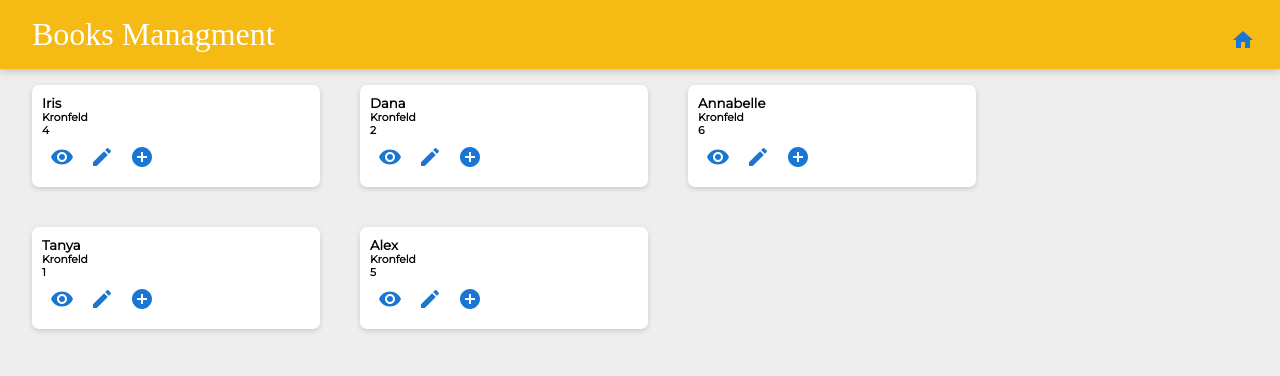
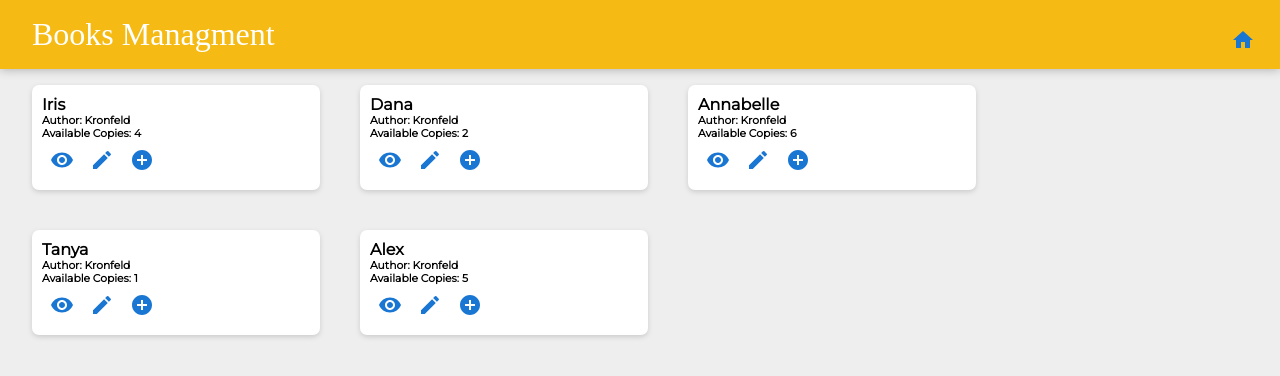
Before and after one commit to irisk29/library_project, a React (Create React App) app: page /books in a window 1280 px wide. Shown: the top 376 px of the page. Built offline with nearby package versions, Linux system fonts and the light colour scheme; a web font is replaced by a local one.

Commit message:
fix title size

```diff
--- a/src/components/BookPreview.jsx
+++ b/src/components/BookPreview.jsx
@@ -11,9 +11,9 @@ function BookPreview(props)
     return (
         <Card class="card" key={props.id}  style={{"width": "18rem"}}>
             <div>
-                <h5>{props.bookName}</h5>
-                <h6>{props.author}</h6>
-                <h6>{props.numOfAvailableCopies}</h6>
+                <h4>{props.bookName}</h4>
+                <h6>Author: {props.author}</h6>
+                <h6>Available Copies: {props.numOfAvailableCopies}</h6>
                 <div style={{"display": "flex"}}>
                     <Link to="/"> {/*TODO: create [who currently loans the book] page*/}
                         <Tooltip title="Loaners">
--- a/src/components/UserPreview.jsx
+++ b/src/components/UserPreview.jsx
@@ -16,7 +16,7 @@ function UserPreview(props)
     return (
         <Card class="card" key={props.id}  style={{"width": "18rem"}}>
             <div>
-                <h5>{props.userName}</h5>
+                <h4>{props.userName}</h4>
                 <h6>{props.personalID}</h6>
                 <div style={{"display": "flex"}}>
                     <Link to="/"> {/*TODO: create user's books view */}
```
